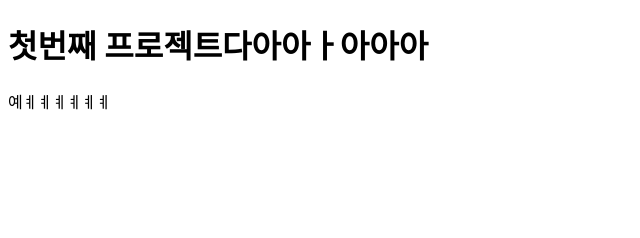
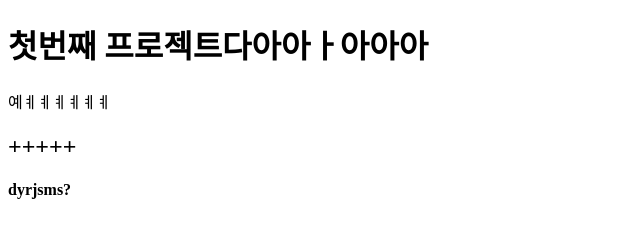
Before and after one commit to tkcheon/first-noona-project, a plain HTML site: page index.html in a window 1280 px wide. Shown: the whole page, without its empty margins (0-640 px from the left). Drawn offline with Linux system fonts and the light colour scheme.

Commit message:
second  commit

```diff
--- a/index.html
+++ b/index.html
@@ -10,5 +10,8 @@
   <body>
     <h1>첫번째 프로젝트다아아ㅏ아아아</h1>
     <p>예ㅖㅖㅖㅖㅖㅖ</p>
+    <h2>+++++</h2>
+
+    <h4>dyrjsms?</h4>
   </body>
 </html>
```
